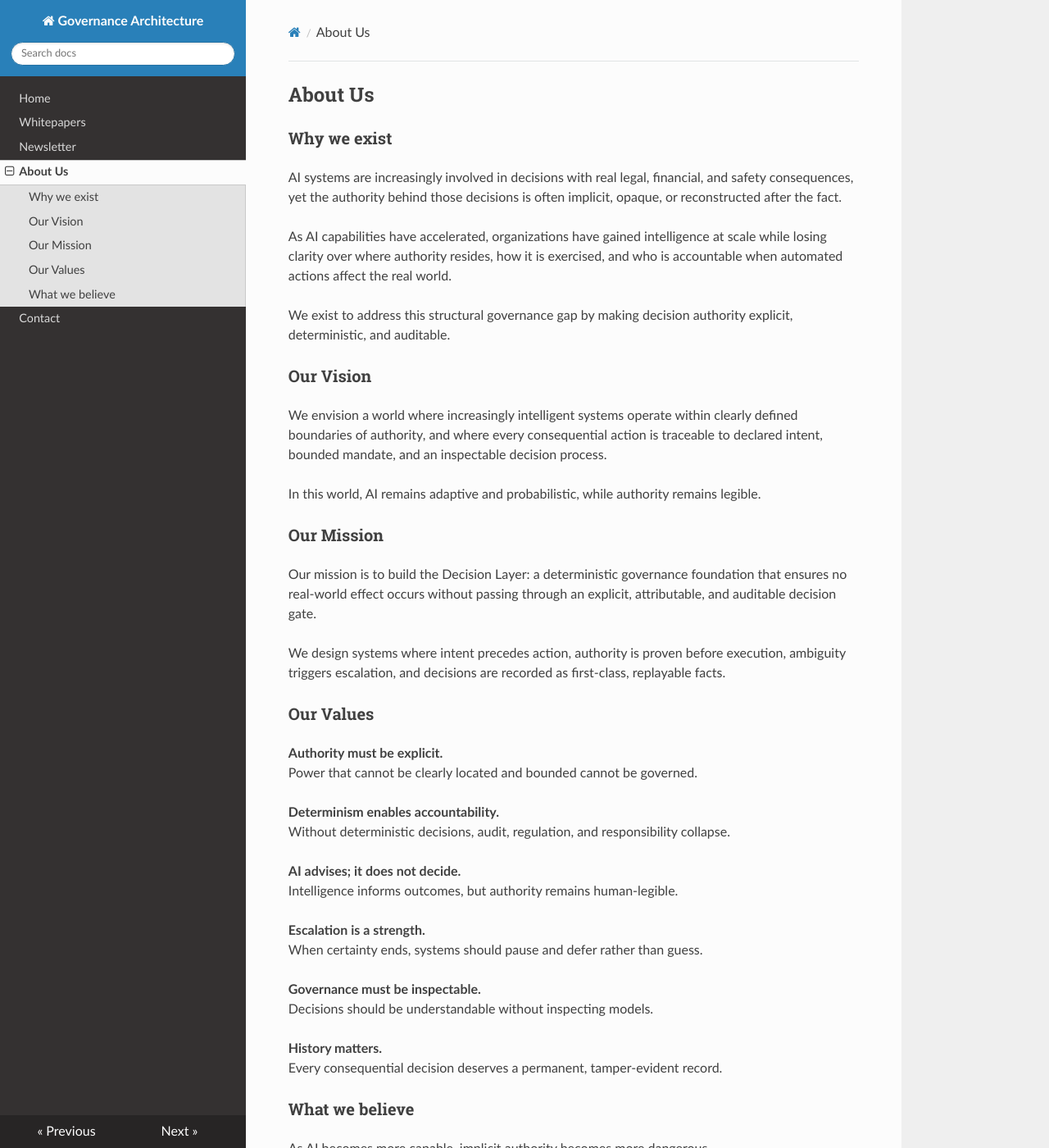
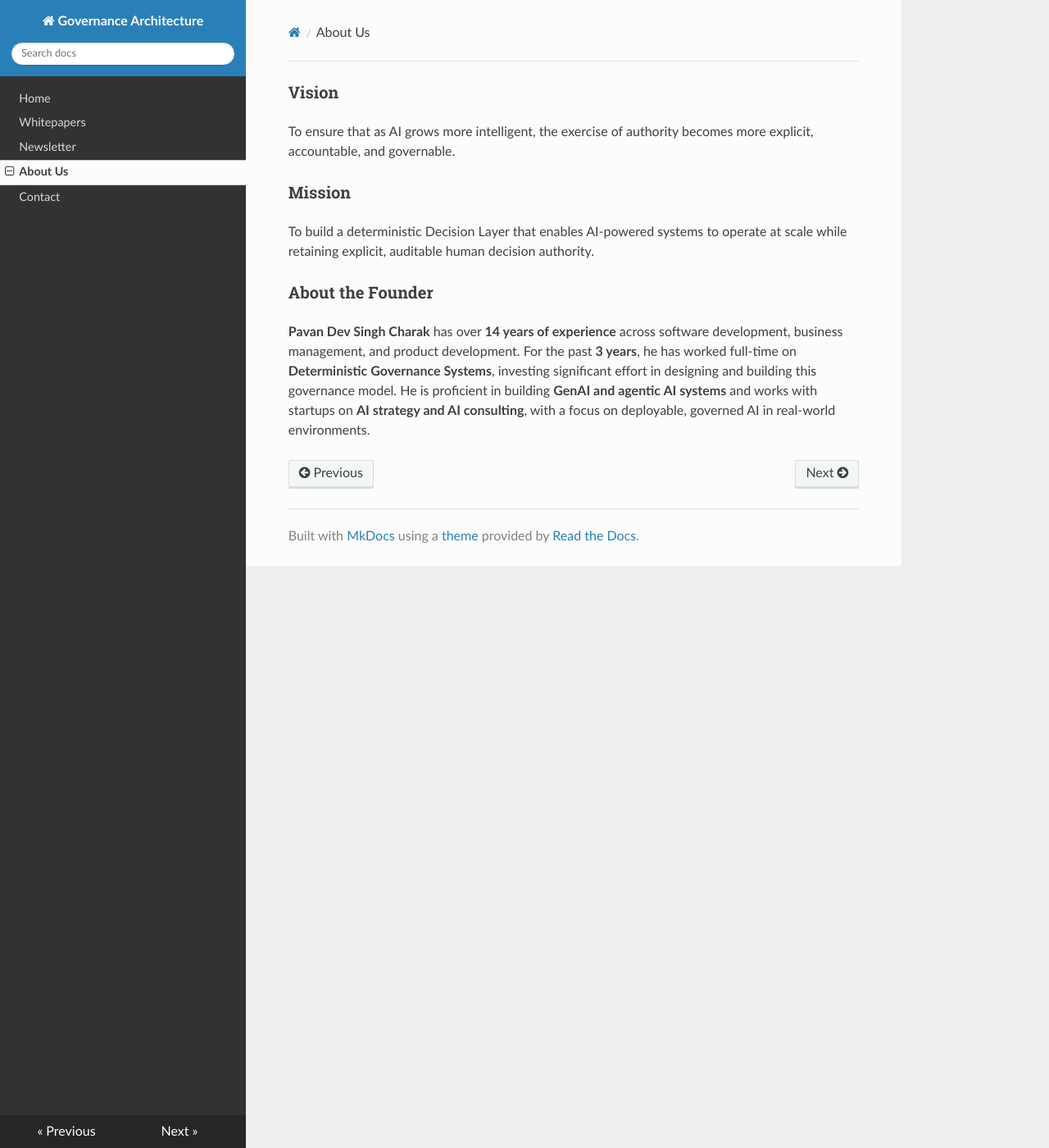
Before and after one commit to pavancharak/governance-architecture, an MkDocs documentation site: the page built from docs/Aboutus.md, in a window 1280 px wide and 1400 px high. Shown: the whole window at 82% size. Built offline with MkDocs 1.6.1, drawn with Linux system fonts in a browser that asks for light colours; nearby versions of some CDN libraries; some of the changed text lies outside the part shown.

```diff
--- a/docs/Aboutus.md
+++ b/docs/Aboutus.md
@@ -1,51 +1,11 @@
-## About Us
+### Vision
 
-### Why we exist
+To ensure that as AI grows more intelligent, the exercise of authority becomes more explicit, accountable, and governable.
 
-AI systems are increasingly involved in decisions with real legal, financial, and safety consequences, yet the authority behind those decisions is often implicit, opaque, or reconstructed after the fact.
+### Mission
 
-As AI capabilities have accelerated, organizations have gained intelligence at scale while losing clarity over where authority resides, how it is exercised, and who is accountable when automated actions affect the real world.
+To build a deterministic Decision Layer that enables AI-powered systems to operate at scale while retaining explicit, auditable human decision authority.
 
-We exist to address this structural governance gap by making decision authority explicit, deterministic, and auditable.
+### About the Founder
 
-
-### Our Vision
-
-We envision a world where increasingly intelligent systems operate within clearly defined boundaries of authority, and where every consequential action is traceable to declared intent, bounded mandate, and an inspectable decision process.
-
-In this world, AI remains adaptive and probabilistic, while authority remains legible.
-
-
-### Our Mission
-
-Our mission is to build the Decision Layer: a deterministic governance foundation that ensures no real-world effect occurs without passing through an explicit, attributable, and auditable decision gate.
-
-We design systems where intent precedes action, authority is proven before execution, ambiguity triggers escalation, and decisions are recorded as first-class, replayable facts.
-
-
-### Our Values
-
-**Authority must be explicit.**
-Power that cannot be clearly located and bounded cannot be governed.
-
-**Determinism enables accountability.**
-Without deterministic decisions, audit, regulation, and responsibility collapse.
-
-**AI advises; it does not decide.**
-Intelligence informs outcomes, but authority remains human-legible.
-
-**Escalation is a strength.**
-When certainty ends, systems should pause and defer rather than guess.
-
-**Governance must be inspectable.**
-Decisions should be understandable without inspecting models.
-
-**History matters.**
-Every consequential decision deserves a permanent, tamper-evident record.
-
-
-### What we believe
-
-As AI becomes more capable, implicit authority becomes more dangerous.
-
-Responsible scale requires making decision-making more explicit, not less, and the long-term success of AI depends on making power legible rather than hidden.
+**Pavan Dev Singh Charak** has over **14 years of experience** across software development, business management, and product development. For the past **3 years**, he has worked full-time on **Deterministic Governance Systems**, investing significant effort in designing and building this governance model. He is proficient in building **GenAI and agentic AI systems** and works with startups on **AI strategy and AI consulting**, with a focus on deployable, governed AI in real-world environments.
```
Also changed, not shown: site/index.html, site/search/search_index.json.
